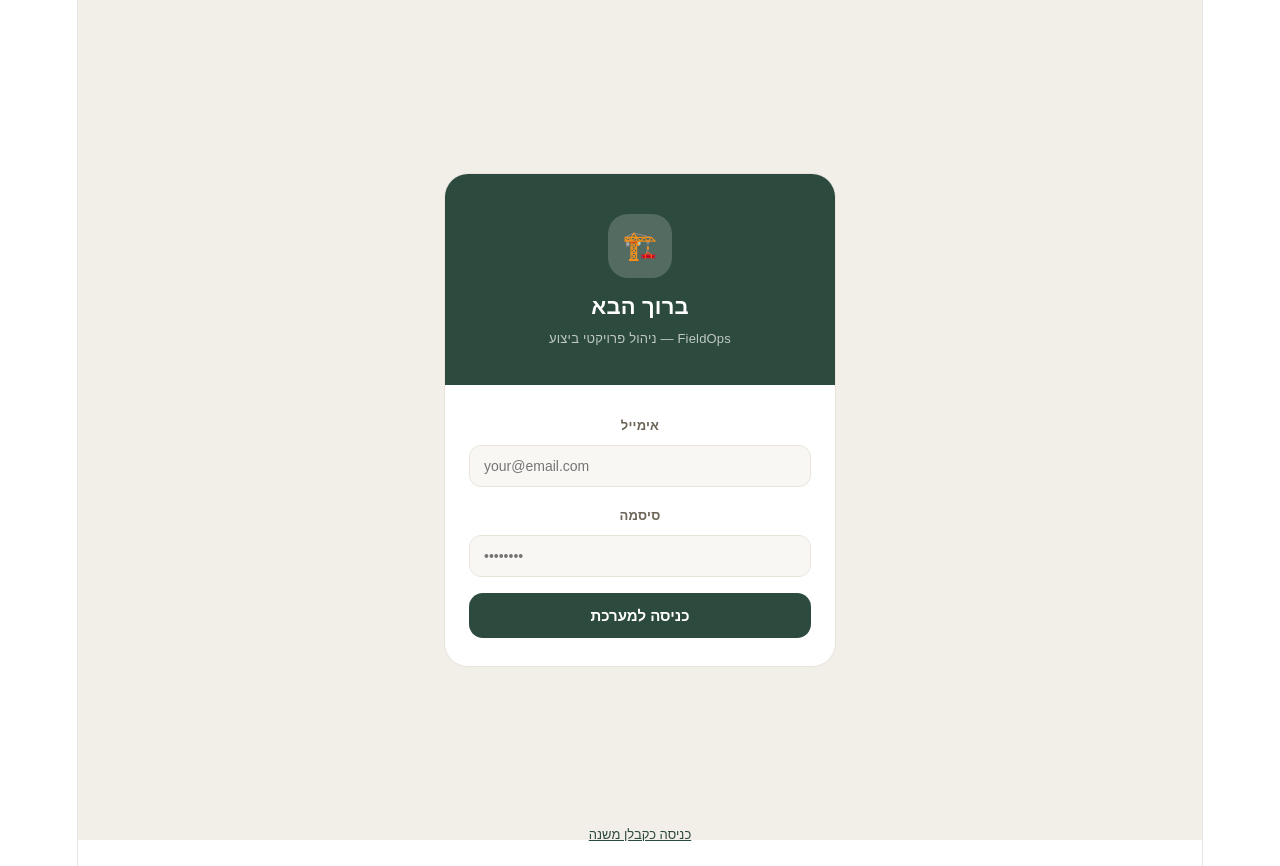
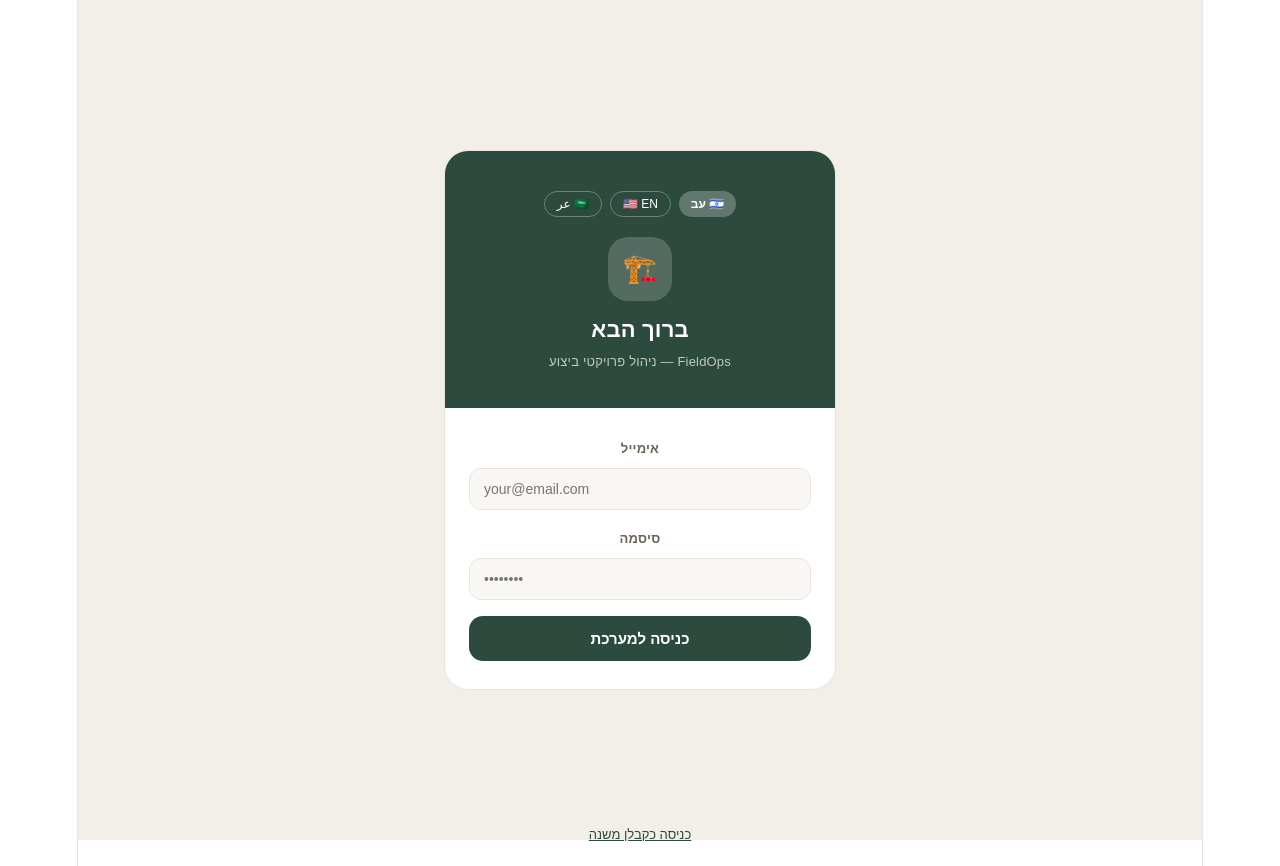
Before and after one commit to ilanshabat/hvac-manager, a React (Vite) app: page / in a window 1280 px wide. Built offline with nearby package versions, Linux system fonts and the light colour scheme.

Commit message:
language selector in login

```diff
--- a/src/App.jsx
+++ b/src/App.jsx
@@ -1,12 +1,11 @@
 import { useState, useEffect } from 'react'
 import { supabase } from './lib/supabase'
-import { getLang } from './lib/translations'
+import { getLang, setLang } from './lib/translations'
 import Login from './pages/Login'
 import Dashboard from './pages/Dashboard'
 import SubcontractorLogin from './pages/SubcontractorLogin'
 import SubcontractorHome from './pages/SubcontractorHome'
 import UserManagement from './pages/UserManagement'
-import LanguageSelect from './pages/LanguageSelect'
 
 function App() {
   const [user, setUser] = useState(null)
@@ -15,7 +14,7 @@ function App() {
   const [mode, setMode] = useState('manager')
   const [view, setView] = useState('dashboard')
   const [loading, setLoading] = useState(true)
-  const [lang, setLangState] = useState(null)
+  const [lang, setLangState] = useState('he')
 
   useEffect(() => {
     const savedLang = getLang()
@@ -37,8 +36,9 @@ function App() {
     setLoading(false)
   }, [])
 
-  const handleLanguageSelect = (selectedLang) => {
-    setLangState(selectedLang)
+  const handleLangChange = (l) => {
+    setLang(l)
+    setLangState(l)
   }
 
   const handleLogin = async (authUser) => {
@@ -80,16 +80,14 @@ function App() {
     </div>
   )
 
-  if (!lang) return <LanguageSelect onSelect={handleLanguageSelect} />
-
   if (mode === 'subcontractor') {
-    if (!subUser) return <SubcontractorLogin onLogin={handleSubLogin} lang={lang} />
+    if (!subUser) return <SubcontractorLogin onLogin={handleSubLogin} lang={lang} onLangChange={handleLangChange} />
     return <SubcontractorHome subUser={subUser} onLogout={handleSubLogout} lang={lang} />
   }
 
   if (!user) return (
     <div>
-      <Login onLogin={handleLogin} lang={lang} />
+      <Login onLogin={handleLogin} lang={lang} onLangChange={handleLangChange} />
       <div style={{ textAlign:'center', marginTop:'-20px', paddingBottom:'20px', fontFamily:'Heebo, sans-serif' }}>
         <button
           onClick={() => setMode('subcontractor')}
--- a/src/pages/Login.jsx
+++ b/src/pages/Login.jsx
@@ -1,22 +1,27 @@
 import { useState } from 'react'
 import { supabase } from '../lib/supabase'
-import { t } from '../lib/translations'
+import { t, setLang } from '../lib/translations'
 
-export default function Login({ onLogin, lang = 'he' }) {
+export default function Login({ onLogin, lang: initialLang = 'he', onLangChange }) {
   const [email, setEmail] = useState('')
   const [password, setPassword] = useState('')
   const [loading, setLoading] = useState(false)
   const [error, setError] = useState('')
+  const [lang, setLangState] = useState(initialLang)
   const tr = t[lang]
   const dir = tr.dir
+
+  const changeLang = (l) => {
+    setLang(l)
+    setLangState(l)
+    if (onLangChange) onLangChange(l)
+  }
 
   const handleLogin = async (e) => {
     e.preventDefault()
     setLoading(true)
     setError('')
-
     const { data, error } = await supabase.auth.signInWithPassword({ email, password })
-
     if (error) {
       setError(lang==='ar' ? 'البريد الإلكتروني أو كلمة المرور غير صحيحة' : lang==='en' ? 'Invalid email or password' : 'אימייל או סיסמה שגויים')
     } else {
@@ -28,7 +33,9 @@ export default function Login({ onLogin, lang = 'he' }) {
   const s = {
     wrap: { minHeight:'100vh', background:'#F2EFE9', display:'flex', alignItems:'center', justifyContent:'center', fontFamily:'Heebo, sans-serif', direction:dir, padding:'20px' },
     card: { width:'100%', maxWidth:'390px', background:'#fff', borderRadius:'24px', overflow:'hidden', border:'1px solid #E8E4DC' },
-    hero: { background:'#2D4A3E', padding:'40px 24px 32px', textAlign:'center' },
+    hero: { background:'#2D4A3E', padding:'40px 24px 32px', textAlign:'center', position:'relative' },
+    langRow: { display:'flex', justifyContent:'center', gap:'8px', marginBottom:'20px' },
+    langPill: (active) => ({ padding:'5px 12px', borderRadius:'20px', border: active ? 'none' : '1px solid rgba(255,255,255,0.3)', background: active ? 'rgba(255,255,255,0.25)' : 'transparent', color:'#fff', fontSize:'12px', fontWeight: active ? '600' : '400', cursor:'pointer', fontFamily:'Heebo, sans-serif' }),
     logo: { width:'64px', height:'64px', borderRadius:'20px', background:'rgba(255,255,255,0.18)', display:'flex', alignItems:'center', justifyContent:'center', margin:'0 auto 16px', fontSize:'28px' },
     title: { fontSize:'22px', fontWeight:'600', color:'#fff', marginBottom:'6px' },
     sub: { fontSize:'13px', color:'rgba(255,255,255,0.7)' },
@@ -43,6 +50,11 @@ export default function Login({ onLogin, lang = 'he' }) {
     <div style={s.wrap}>
       <div style={s.card}>
         <div style={s.hero}>
+          <div style={s.langRow}>
+            <button style={s.langPill(lang==='he')} onClick={()=>changeLang('he')}>🇮🇱 עב</button>
+            <button style={s.langPill(lang==='en')} onClick={()=>changeLang('en')}>🇺🇸 EN</button>
+            <button style={s.langPill(lang==='ar')} onClick={()=>changeLang('ar')}>🇸🇦 عر</button>
+          </div>
           <div style={s.logo}>🏗️</div>
           <div style={s.title}>{tr.welcome}</div>
           <div style={s.sub}>FieldOps — {lang==='ar'?'إدارة مشاريع البناء':lang==='en'?'Construction Project Management':'ניהול פרויקטי ביצוע'}</div>
```
